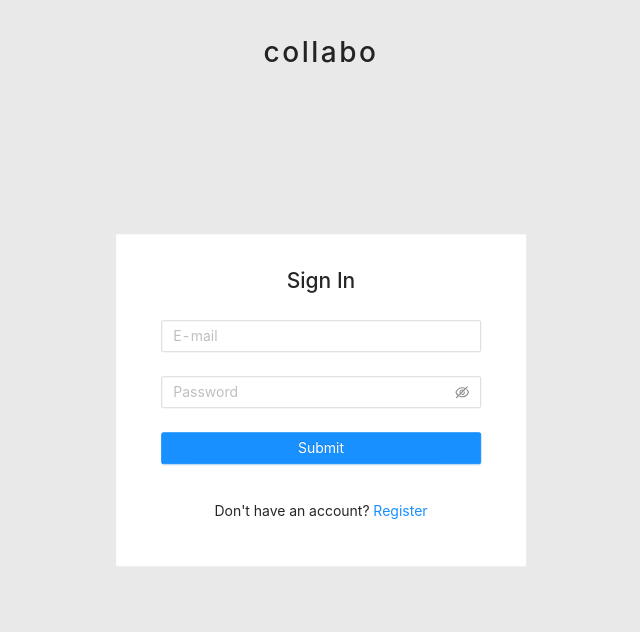
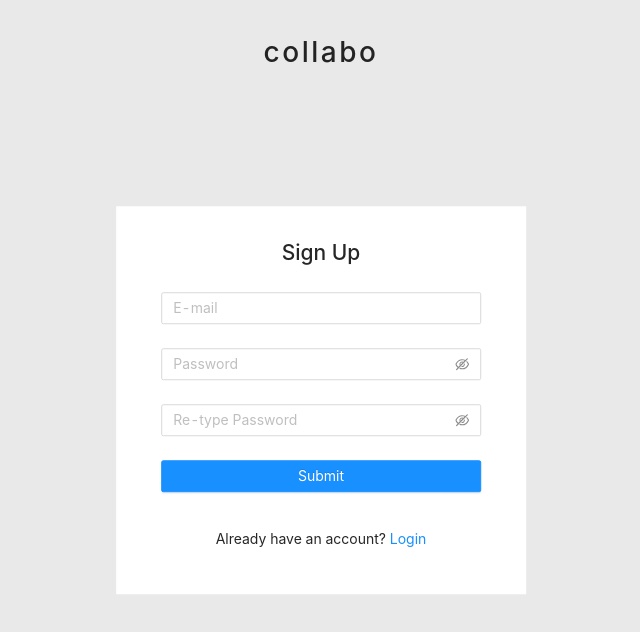
Before and after one commit to hoangviet97/collabo, a React (Create React App) app in the folder frontend/: page /register in a window 1280 px wide. Shown: the top 632 px of the page, without its empty margins (319-959 px from the left). Built offline with nearby package versions, Linux system fonts and the light colour scheme.

Commit message:
Added register component

```diff
--- a/frontend/src/App.js
+++ b/frontend/src/App.js
@@ -1,10 +1,11 @@
 import "./App.css";
 import Login from "./components/auth/Login";
+import Register from "./components/auth/Register";
 
 const App = () => {
   return (
     <div className="app">
-      <Login />
+      <Register />
     </div>
   );
 };
--- /dev/null
+++ b/frontend/src/components/auth/Register.js
@@ -0,0 +1,62 @@
+import React from "react";
+import { Form, Input, Button } from "antd";
+
+const Register = () => {
+  return (
+    <div className="base-wrapper">
+      <div class="auth-header">
+        <h1 className="auth-logo">collabo</h1>
+      </div>
+      <Form className="form-box">
+        <div class="form-auth-header">
+          <h2>Sign Up</h2>
+        </div>
+        <Form.Item
+          name="email"
+          rules={[
+            {
+              required: true,
+              message: "Please input your e-mail"
+            }
+          ]}
+        >
+          <Input placeholder="E-mail" />
+        </Form.Item>
+        <Form.Item
+          name="password"
+          rules={[
+            {
+              required: true,
+              message: "Please input your password!"
+            }
+          ]}
+        >
+          <Input.Password placeholder="Password" />
+        </Form.Item>
+        <Form.Item
+          name="Re-type password"
+          rules={[
+            {
+              required: true,
+              message: "Please input your password!"
+            }
+          ]}
+        >
+          <Input.Password placeholder="Re-type Password" />
+        </Form.Item>
+        <Form.Item>
+          <Button type="primary" htmlType="submit" className="login-form-button">
+            Submit
+          </Button>
+        </Form.Item>
+        <div className="form-auth-footer">
+          <p>
+            Already have an account? <a> Login</a>
+          </p>
+        </div>
+      </Form>
+    </div>
+  );
+};
+
+export default Register;
```
